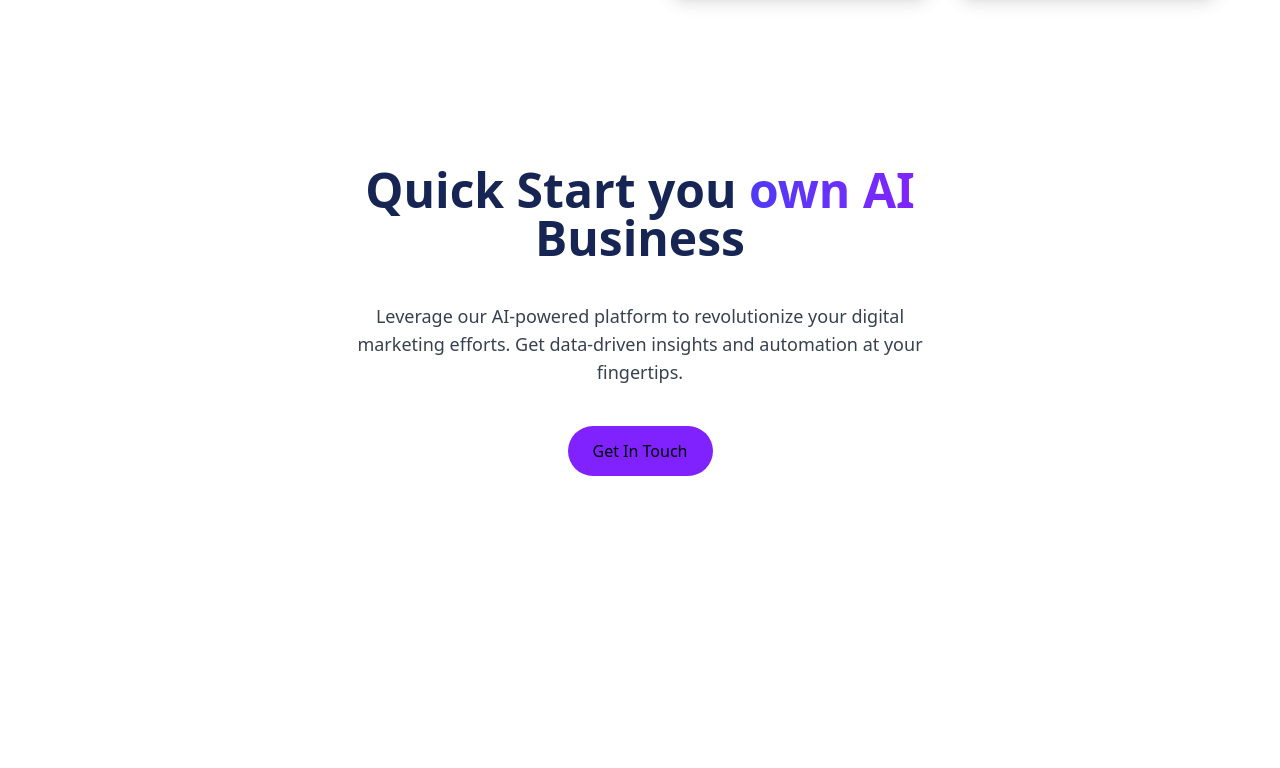
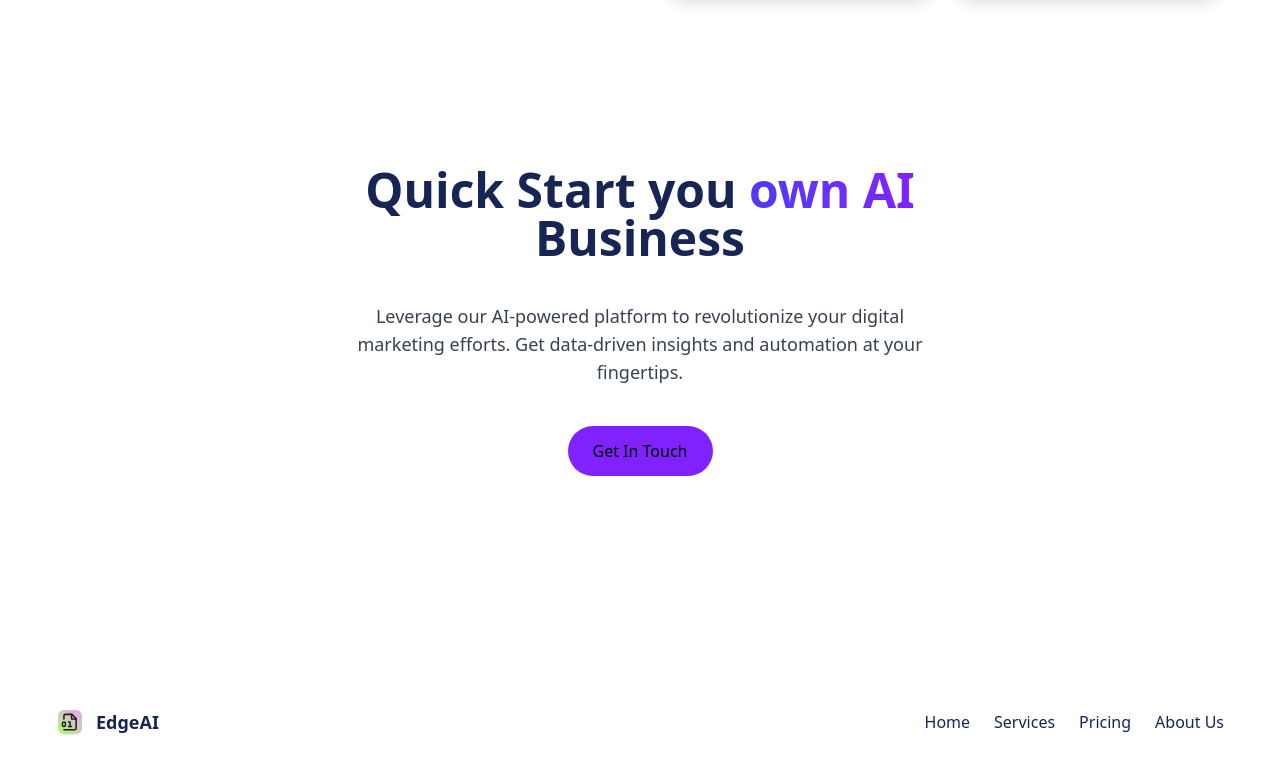
Before and after one commit to NicholasCloud4/modern-landing-page, a React (Vite) app: page / in a window 1280 px wide. Shown: the part 2974-3742 px from the top of the page. Before the commit the page ends 3570 px from the top, so only its background shows below. Built offline with nearby package versions, Linux system fonts and the light colour scheme.

Commit message:
Added Footer

```diff
--- a/src/components/Layout.tsx
+++ b/src/components/Layout.tsx
@@ -1,6 +1,6 @@
 import { useEffect } from "react";
-import Footer from "./elements/Footer";
-import Navbar from "./elements/Navbar";
+import { Footer } from "./elements/Footer";
+import { Navbar } from "./elements/Navbar";
 
 interface LayoutProps {
     title: string;
--- a/src/components/elements/Footer.tsx
+++ b/src/components/elements/Footer.tsx
@@ -1,3 +1,31 @@
-export default function Footer() {
-    return <></>;
-}
+import Container from "../shared/Container";
+import logo from "../../assets/icon.svg";
+import { navItems } from "./Navbar";
+import NavItem from "../shared/NavItem";
+
+export const Footer = () => {
+    return (
+        <footer className="relative pt-28 rounded-t-3xl bg-box-bg">
+            <Container className="pb-8">
+                <div className="flex flex-col md:flex-row justify-between items-center">
+                    <div className="flex items-center gap-3 mb-4 md:mb-0">
+                        <img src={logo} className="w-7 h-7" alt="EdgeAI Logo" />
+                        <span className="text-lg font-semibold text-heading-1">
+                            EdgeAI
+                        </span>
+                    </div>
+
+                    <ul className="flex gap-6 text-heading-1">
+                        {navItems.map((item, key) => (
+                            <NavItem
+                                key={key}
+                                href={item.href}
+                                text={item.text}
+                            />
+                        ))}
+                    </ul>
+                </div>
+            </Container>
+        </footer>
+    );
+};
--- a/src/components/elements/Navbar.tsx
+++ b/src/components/elements/Navbar.tsx
@@ -4,14 +4,14 @@
 import BtnLink from "../shared/BtnLink";
 import { useThemeStore } from "../../store/ThemeStore";
 
-const navItems = [
+export const navItems = [
     { href: "#", text: "Home" },
     { href: "#services", text: "Services" },
     { href: "#pricing", text: "Pricing" },
     { href: "#about-us", text: "About Us" },
 ];
 
-export default function Navbar() {
+export const Navbar = function () {
     const { toggleTheme, theme } = useThemeStore();
 
     return (
@@ -110,4 +110,4 @@
             </Container>
         </header>
     );
-}
+};
```
